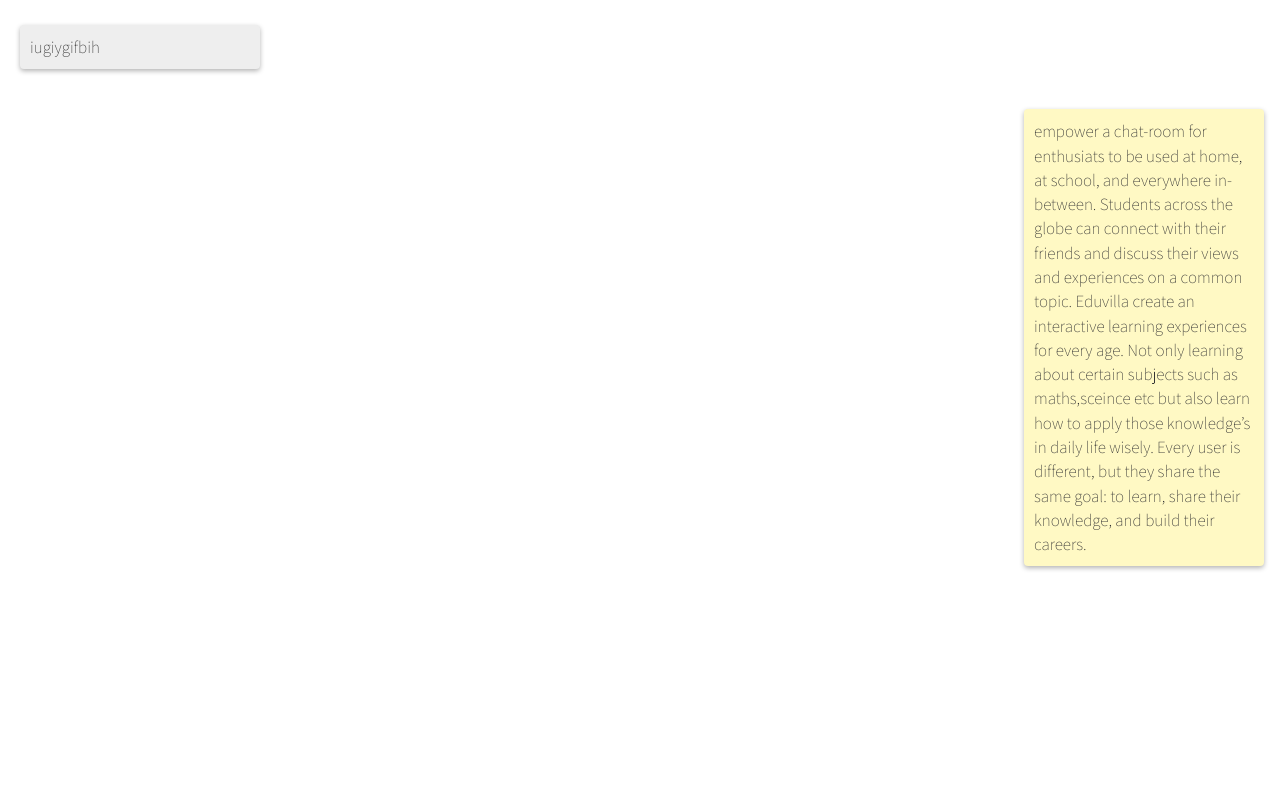
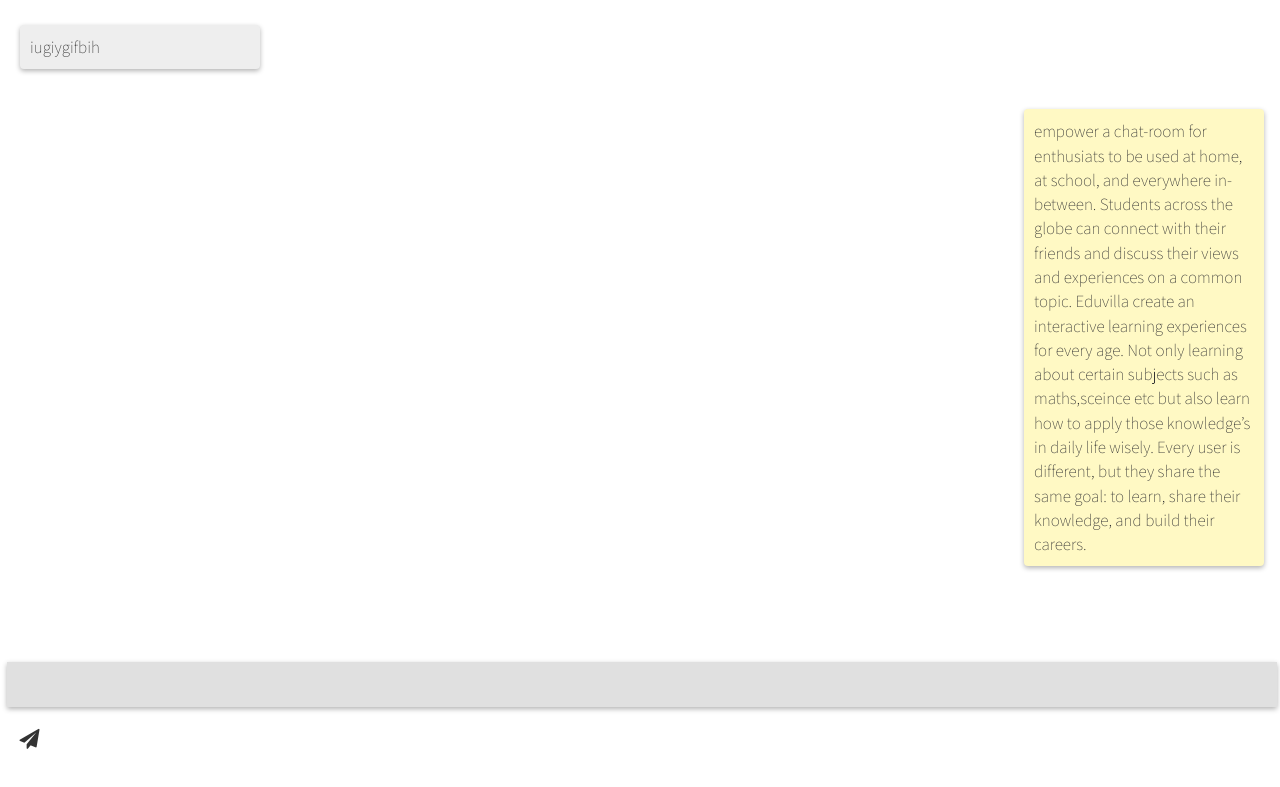
Before and after one commit to saranshbarua/Eduvilla, a plain HTML site: page chatroom.html in a window 1280 px wide. Both pictures are taken after a click on the button "Jump in". Shown: the part 85-872 px from the top of the page. Drawn offline with nearby package versions, Linux system fonts and the light colour scheme.

Commit message:
minor fixes

```diff
--- a/scripts/index.js
+++ b/scripts/index.js
@@ -8,6 +8,7 @@ $(document).ready(function() {
 	$('#jumpin').on('click',function(){
 		$('.box').css('display','none');
 		$('.main').css('display','block');
+		$('.footer').css('display','block');
 	});
 
 // function testScroll(ev){
--- a/styles/chatroom.css
+++ b/styles/chatroom.css
@@ -1,5 +1,6 @@
 body{
 	margin: 0;
+	overflow-x: hidden;
 }
 
 #navu{
@@ -20,6 +21,8 @@ body{
   flex-direction:column;
   justify-content:center;
   align-content:center;
+  font-family:'Assistant',sans-serif;
+  font-size:20px;
   align-items:center;
 }
 
@@ -30,12 +33,10 @@ input
   border-radius:0;
   background-color:transparent;
   border-bottom:2px solid #FFC107;
-  font-family:'Assistant',sans-serif;
   width:270px;
   height:40px;
   margin-top:20px;
   color: black;
-  font-size:20px;
   padding-left:5px;
 }
 
```
Also changed, not shown: styles/todo.css (added), todo.html (added).
